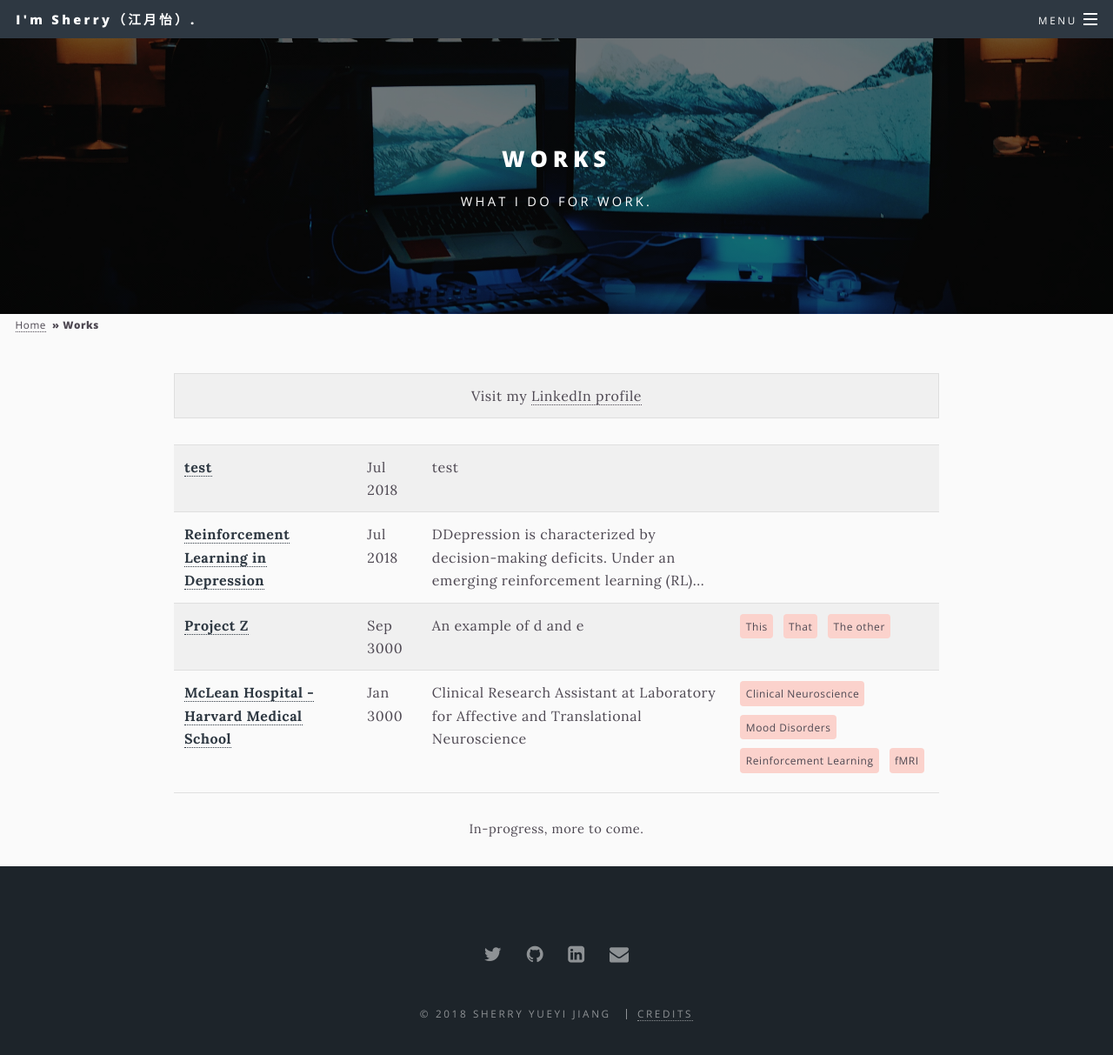
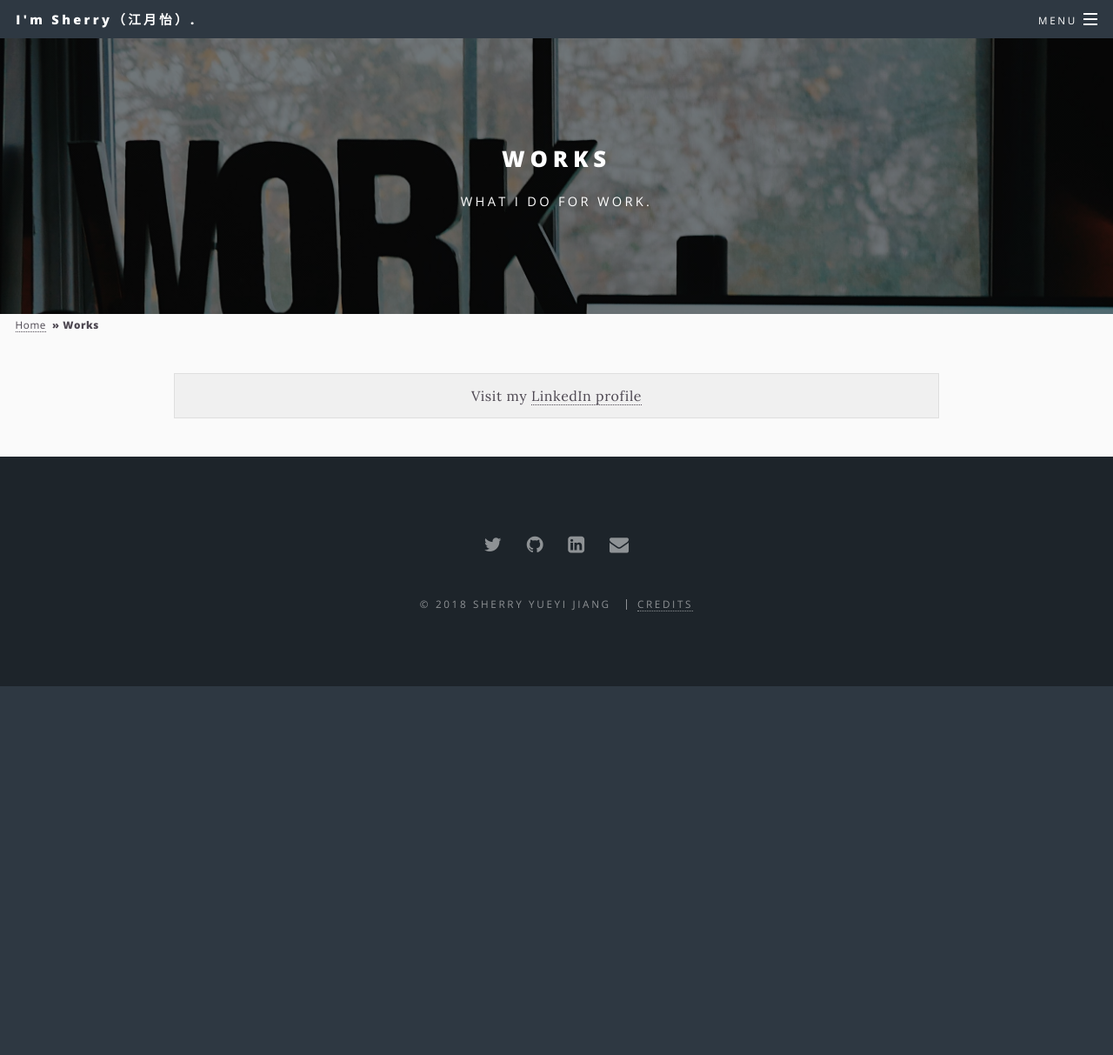
Before and after one commit to jyysherry/jyysherry.github.io, a Jekyll site: the page built from _pages/works.html, in a window 1280 px wide and 1259 px high. Shown: the top 1213 px of the window at 87% size. Built offline with Jekyll 4.4.1, drawn with Linux system fonts in a browser that asks for light colours.

Commit message:
Update work

```diff
--- a/_posts/2018-07-25-reinforcement-learning-in-depression.md
+++ /dev/null
@@ -1,11 +0,0 @@
----
-title: Reinforcement Learning in Depression
-excerpt: DDepression is characterized by decision-making deficits. Under an emerging reinforcement learning (RL) framework, decision-making is categorized as model-free if responses are habitual (i.e., they rely on previously reinforced actions), or model-based if responses are goal-directed (i.e., they depend on the consideration of future actions and their consequent outcomes).
-priority: 0.7
-categories:
-  - works
-background-image: project1.jpg
-#date/lastupdated are optional
-#date: 2018-07-25 23:46:14
-#lastupdated: 2018-07-25 23:46:14
----
--- a/_posts/3000-01-01-works-example1.md
+++ /dev/null
@@ -1,29 +0,0 @@
----
-priority: 0.6
-title: McLean Hospital - Harvard Medical School
-excerpt: Clinical Research Assistant at Laboratory for Affective and Translational Neuroscience
-categories: works
-background-image: works-sample.png
-tags:
-  - Clinical Neuroscience
-  - Mood Disorders
-  - Reinforcement Learning
-  - fMRI
----
-
-#### Projects (Lead Research Assistant)
-
-- Dysfunctions in reward processing in unipolar and bipolar depression (fMRI & behavioral)
-- The neural correlates of reinforcement learning in current and remitted depression (fMRI & behavioral)
-
-#### Research Experience
--	Conduct phone screens with potential participants and coordinate all aspects of study visits (i.e., scheduling diagnostic interviews with clinicians, preparing subjects for MRI scans, administering reinforcement learning paradigms in the MRI environment).
--	Perform pre-processing on fMRI data using batch-scripting in SPM 12, and perform quality control inspections on the resulting data, including inspection of motion parameters and registration.
--	Conduct statistical analyses of behavioral data on model-free/model-based learnings and explore/exploit strategies using R, Excel and SPSS.
--	Manipulate files using bash and python scripting (e.g. performing imaging data conversion).
--	Prepare Institutional Review Board (IRB) submissions and amendments.
-
-#### Posters & Presentations
-- Jiang, Y., Pizzagalli, D.A., & Kumar, P. (January 2018) The effects of dopamine on reinforcement learning in depressed individuals. Poster presentation at the 9th Annual McLean Research Day, Belmont, MA.
-- Jiang, Y., Green, I., Pizzagalli, D.A., & Kumar, P. (September 2017) Model-based learning in individuals with depression. Poster presentation at the 31st Annual Meeting for the Society for Research in Psychopathology (SRP), Denver, CO.
-- Kumar, P., Jensen, J.E., Bachetti, J.L., Jiang. Y., Pizzagalli, D.A. (May 2017) Influence of baseline GABA on reward prediction error in healthy and depressed individuals. Poster presentation at the 72nd Annual Meeting of the Society of Biological Psychiatry (SOBP), San Diego, CA.
--- a/_posts/3000-09-01-works-example3.md
+++ /dev/null
@@ -1,20 +0,0 @@
----
-priority: 0.6
-title: Project Z
-excerpt: An example of d and e
-categories: works
-background-image: works-sample.png
-tags:
-  - This
-  - That
-  - The other
----
-
-#### Results
-
-- 19% increase in M, measured by N
-- ...
-
-#### Summary
-
-Project Z involved ....
```
Also changed, not shown: _posts/2018-07-25-my-personal-journey-to-grad-school.md (+4 -0 lines), _posts/2018-07-27-test.md (deleted, +0 -10 lines).
